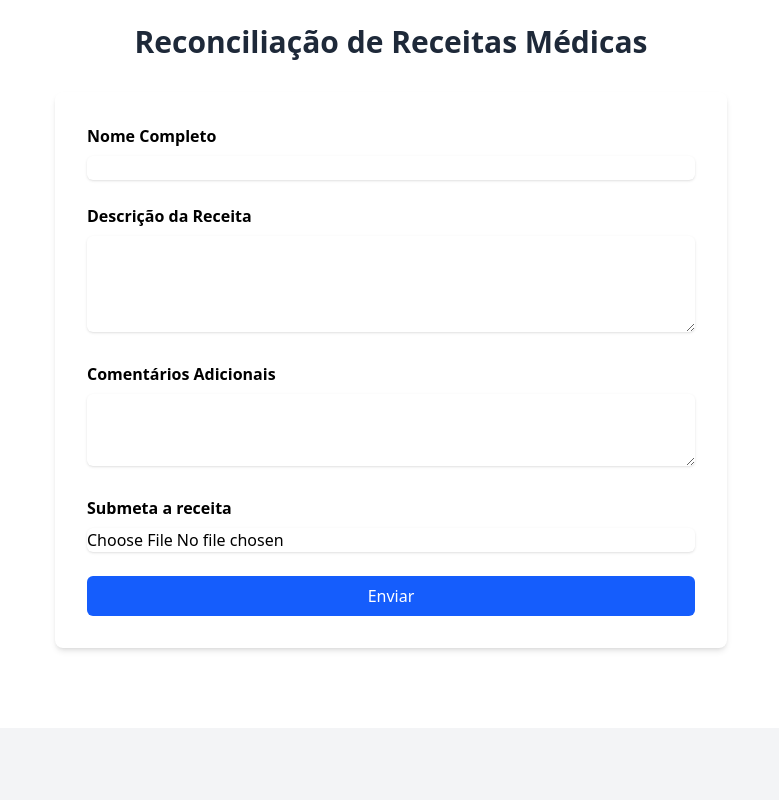
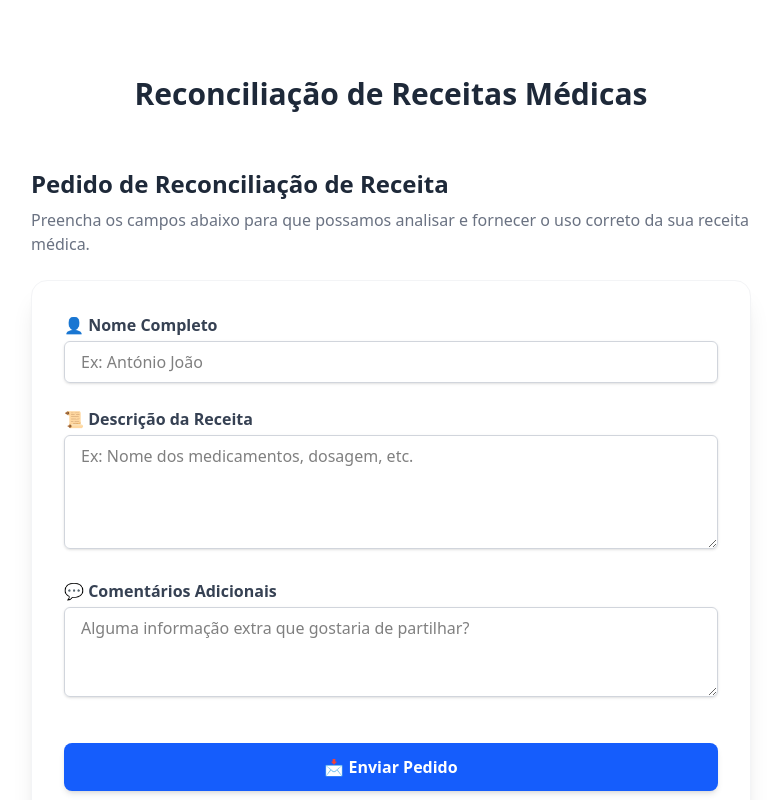
Before and after one commit to Antonio-Massumira/pharmacy-consultancy, a Next.js app: page / in a window 1280 px wide. Shown: the part 1300-2100 px from the top of the page, without its empty margins (249-1028 px from the left). Built offline with nearby package versions, Linux system fonts and the light colour scheme.

Commit message:
Added FormSubmit API and icons to About Section

```diff
--- a/src/components/AboutSection.js
+++ b/src/components/AboutSection.js
@@ -1,16 +1,23 @@
+'use client';
+
+import { FaPills, FaFilePrescription, FaBriefcaseMedical } from 'react-icons/fa';
+
 export default function AboutSection() {
   const cards = [
     {
       title: "Explicação de Medicamentos",
-      description: "Entenda como usar os medicamentos corretamente a partir da sua receita médica."
+      description: "Entenda como usar os medicamentos corretamente a partir da sua receita médica.",
+      icon: <FaPills className="text-4xl text-blue-600 mb-4 mx-auto" />
     },
     {
       title: "Reconciliação de Receitas",
-      description: "Analisamos suas receitas para prevenir problemas relacionados com o uso de medicamentos."
+      description: "Analisamos suas receitas para prevenir problemas relacionados com o uso de medicamentos.",
+      icon: <FaFilePrescription className="text-4xl text-blue-600 mb-4 mx-auto" />
     },
     {
       title: "Consultoria Farmacêutica",
-      description: "Orientação para abertura de farmácia, gestão de medicamentos e assuntos relacionados."
+      description: "Orientação para abertura de farmácia, gestão de medicamentos e assuntos relacionados.",
+      icon: <FaBriefcaseMedical className="text-4xl text-blue-600 mb-4 mx-auto" />
     },
   ];
 
@@ -18,7 +25,8 @@ export default function AboutSection() {
     <div className="container mx-auto text-center items-center py-4 px-6">
       <div className="grid grid-cols-1 md:grid-cols-3 gap-8 p-8">
         {cards.map((card, index) => (
-          <div key={index} className="bg-white rounded-lg shadow-lg p-6 hover:shadow-xl transition">
+          <div key={index} className="bg-white rounded-lg shadow-lg p-6 hover:shadow-xl transition transform hover:-translate-y-1 duration-200">
+            {card.icon}
             <h3 className="text-xl font-semibold mb-4">{card.title}</h3>
             <p className="text-gray-600">{card.description}</p>
           </div>
--- a/src/components/ReconciliationForm.js
+++ b/src/components/ReconciliationForm.js
@@ -1,74 +1,63 @@
 'use client';
 
-import { useState } from "react";
+export default function ReconciliationForm() {
+  return (
+    <div className="max-w-3xl mx-auto p-6">
+      <h2 className="text-2xl font-bold text-gray-800 mb-2">Pedido de Reconciliação de Receita</h2>
+      <p className="text-gray-500 mb-6">
+        Preencha os campos abaixo para que possamos analisar e fornecer o uso correto da sua receita médica.
+      </p>
 
-export default function ReconciliationForm() {
-  const [formData, setFormData] = useState({
-    name: "",
-    prescription: "",
-    comments: ""
-  });
+      <form
+        action="https://formsubmit.co/arubeiam@gmail.com"
+        method="POST"
+        className="space-y-6 bg-white p-8 rounded-2xl shadow-xl border border-gray-100"
+      >
+        {/* Hidden inputs */}
+        <input type="hidden" name="_captcha" value="false" />
+        <input type="hidden" name="_template" value="table" />
+        <input type="hidden" name="_subject" value="Pedido de Reconciliação de Receita" />
 
-  const handleChange = (e) => {
-    setFormData({ ...formData, [e.target.name]: e.target.value });
-  };
-
-  const handleSubmit = (e) => {
-    e.preventDefault();
-    console.log("Form data:", formData);
-    alert("Pedido de reconciliação enviado!");
-  };
-
-  return (
-    <div className="max-w-2xl mx-auto">
-      <form onSubmit={handleSubmit} className="space-y-6 bg-white p-8 shadow-md rounded-lg">
         <div>
-          <label className="block mb-2 font-semibold">Nome Completo</label>
+          <label className="block mb-1 text-gray-700 font-semibold">👤 Nome Completo</label>
           <input
             type="text"
-            name="name"
-            value={formData.name}
-            onChange={handleChange}
-            className="w-full border-gray-300 rounded-md shadow-sm focus:ring-blue-500 focus:border-blue-500"
+            name="Nome"
+            className="w-full px-4 py-2 border border-gray-300 rounded-md shadow-sm focus:ring-2 focus:ring-blue-500 focus:outline-none"
             required
+            placeholder="Ex: António João"
           />
         </div>
+
         <div>
-          <label className="block mb-2 font-semibold">Descrição da Receita</label>
+          <label className="block mb-1 text-gray-700 font-semibold">📜 Descrição da Receita</label>
           <textarea
-            name="prescription"
-            value={formData.prescription}
-            onChange={handleChange}
-            className="w-full border-gray-300 rounded-md shadow-sm focus:ring-blue-500 focus:border-blue-500"
-            rows="4"
+            name="Prescrição"
+            className="w-full px-4 py-2 border border-gray-300 rounded-md shadow-sm focus:ring-2 focus:ring-blue-500 focus:outline-none"
+            rows={4}
             required
+            placeholder="Ex: Nome dos medicamentos, dosagem, etc."
           />
         </div>
+
         <div>
-          <label className="block mb-2 font-semibold">Comentários Adicionais</label>
+          <label className="block mb-1 text-gray-700 font-semibold">💬 Comentários Adicionais</label>
           <textarea
-            name="comments"
-            value={formData.comments}
-            onChange={handleChange}
-            className="w-full border-gray-300 rounded-md shadow-sm focus:ring-blue-500 focus:border-blue-500"
-            rows="3"
+            name="Comentários"
+            className="w-full px-4 py-2 border border-gray-300 rounded-md shadow-sm focus:ring-2 focus:ring-blue-500 focus:outline-none"
+            rows={3}
+            placeholder="Alguma informação extra que gostaria de partilhar?"
           />
         </div>
-         <div>
-          <label className="block mb-2 font-semibold">Submeta a receita</label>
-          <input
-            type="file"
-            name="name"
-            className="w-full border-gray-300 rounded-md shadow-sm focus:ring-blue-500 focus:border-blue-500"
-            required
-          />
+
+        <div className="pt-4">
+          <button
+            type="submit"
+            className="w-full bg-blue-600 hover:bg-blue-700 text-white font-semibold py-3 rounded-lg transition duration-200 shadow-md hover:shadow-lg"
+          >
+            📩 Enviar Pedido
+          </button>
         </div>
-        <button
-          type="submit"
-          className="w-full bg-blue-600 hover:bg-blue-700 text-white py-2 rounded-md transition"
-        >
-          Enviar
-        </button>
       </form>
     </div>
   );
```
